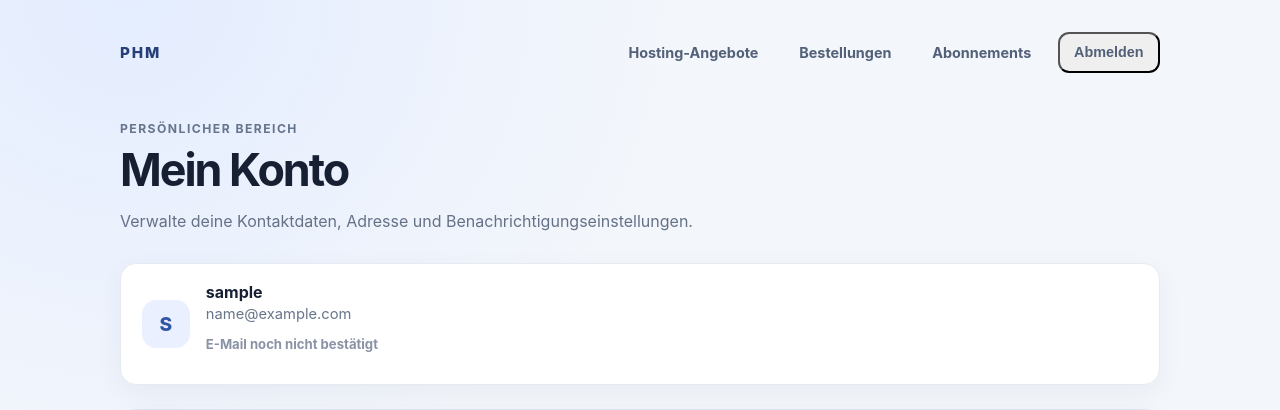
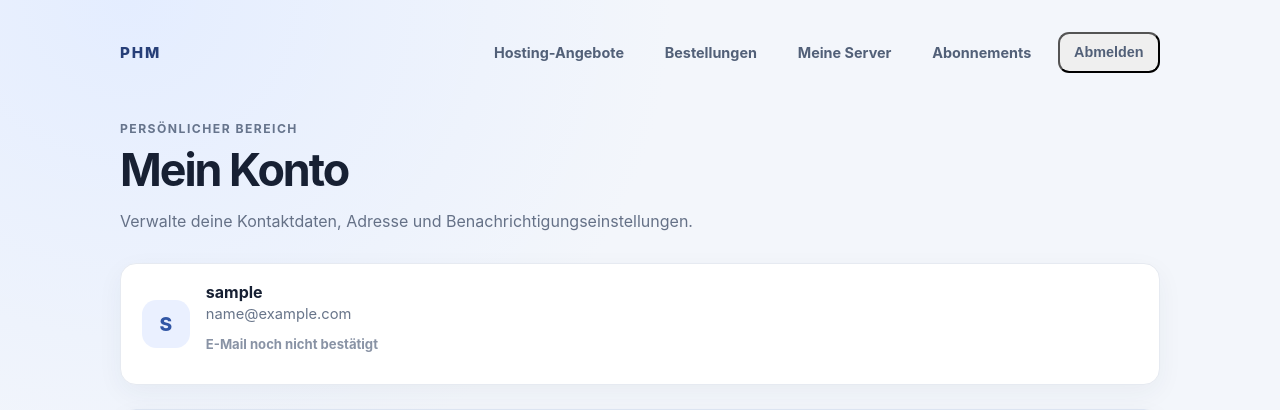
Before and after one commit to Jawollo07/PHM, a Django app: page /account/ in a window 1280 px wide. Shown: the top 410 px of the page. Run offline with Django 5.2, Linux system fonts and the light colour scheme; the visitor is signed in with stand-in values (Sample User, id 1); data that the repository does not hold is empty; parts of the project's set-up code (start-up, migrations or seed data) failed here and were passed over.

Commit message:
Add Pelican servers to customer navigation

```diff
--- a/backend/apps/customers/templates/customers/index.html
+++ b/backend/apps/customers/templates/customers/index.html
@@ -303,6 +303,7 @@
             <nav aria-label="Hauptnavigation">
                 <a class="nav-link" href="{% url 'catalog' %}">Hosting-Angebote</a>
                 <a class="nav-link" href="{% url 'orders' %}">Bestellungen</a>
+                <a class="nav-link" href="{% url 'pelican_servers' %}">Meine Server</a>
                 <a class="nav-link" href="{% url 'subscriptions' %}">Abonnements</a>
                 <form method="post" action="{% url 'logout' %}">{% csrf_token %}<button class="nav-link" type="submit">Abmelden</button></form>
             </nav>
```
